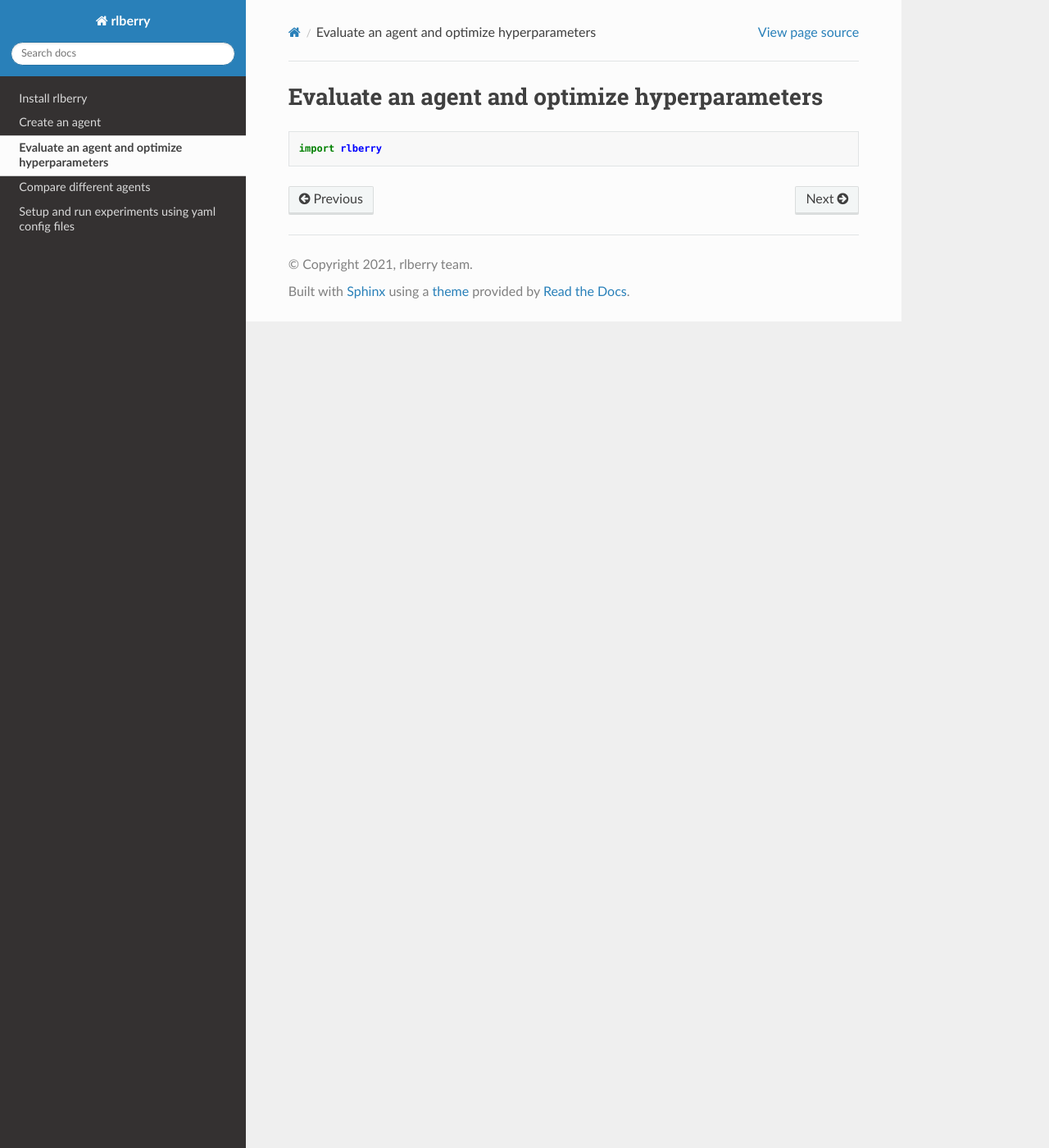
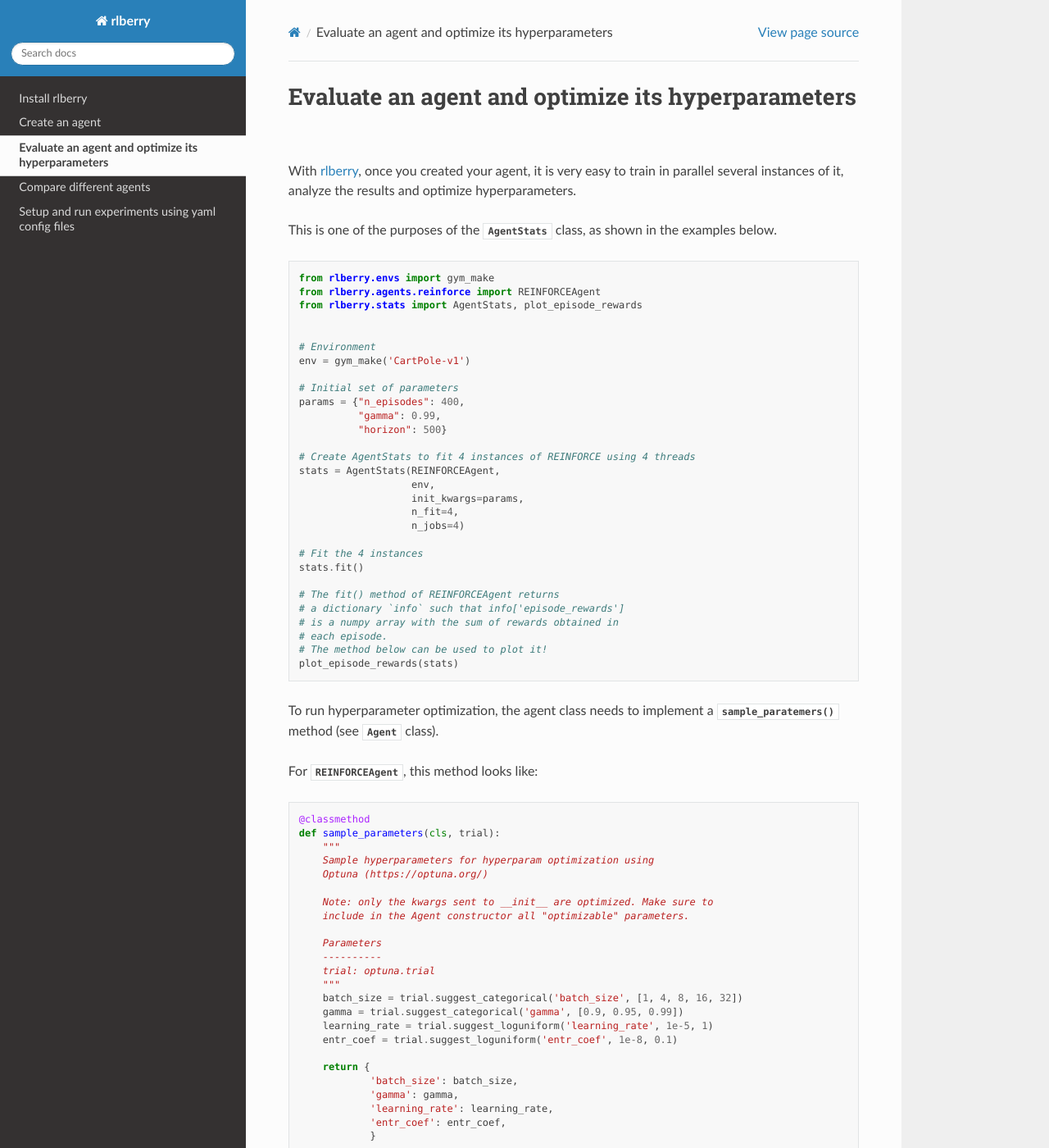
Before and after one commit to rlberry-py/rlberry, a Sphinx documentation site: the page built from docs/basics/evaluate_agent.rst, in a window 1280 px wide and 1400 px high. Shown: the whole window at 82% size. Built offline with Sphinx 7.4.7 and the Read the Docs theme 2.0.0, drawn with Linux system fonts in a browser that asks for light colours.

Commit message:
feat(project): docs and minor improvements

```diff
--- a/docs/basics/create_agent.rst
+++ b/docs/basics/create_agent.rst
@@ -7,6 +7,7 @@
 two methods to implement: :code:`fit()` and :code:`policy()`.
 
 The example below shows how to create an agent.
+
 
 .. code-block:: python
 
@@ -56,3 +57,7 @@
 
 
 .. note:: It's important that you agent accepts optional `**kwargs` and pass it to the base class as :code:`Agent.__init__(self, env, **kwargs)`.
+
+
+.. seealso::
+    Documentation of the :class:`~rlberry.agents.agent.Agent` class.
--- a/docs/basics/evaluate_agent.rst
+++ b/docs/basics/evaluate_agent.rst
@@ -1,8 +1,75 @@
 .. _rlberry: https://github.com/rlberry-py/rlberry
 
-Evaluate an agent and optimize hyperparameters
+Evaluate an agent and optimize its hyperparameters
 ##############################################
+
+With rlberry_, once you created your agent, it is very easy to train in parallel
+several instances of it, analyze the results and optimize hyperparameters.
+
+This is one of the purposes of the :class:`~rlberry.stats.agent_stats.AgentStats` class,
+as shown in the examples below.
 
 .. code-block:: python
 
-    import rlberry
+    from rlberry.envs import gym_make
+    from rlberry.agents.reinforce import REINFORCEAgent
+    from rlberry.stats import AgentStats, plot_episode_rewards
+
+
+    # Environment
+    env = gym_make('CartPole-v1')
+
+    # Initial set of parameters
+    params = {"n_episodes": 400,
+              "gamma": 0.99,
+              "horizon": 500}
+
+    # Create AgentStats to fit 4 instances of REINFORCE using 4 threads
+    stats = AgentStats(REINFORCEAgent,
+                       env,
+                       init_kwargs=params,
+                       n_fit=4,
+                       n_jobs=4)
+
+    # Fit the 4 instances
+    stats.fit()
+
+    # The fit() method of REINFORCEAgent returns
+    # a dictionary `info` such that info['episode_rewards']
+    # is a numpy array with the sum of rewards obtained in
+    # each episode.
+    # The method below can be used to plot it!
+    plot_episode_rewards(stats)
+
+
+To run hyperparameter optimization, the agent class needs to implement a
+:meth:`sample_paratemers` method (see :class:`~rlberry.agents.agent.Agent` class).
+
+For :class:`~rlberry.agents.reinforce.reinforce.REINFORCEAgent`, this method looks like:
+
+.. code-block:: python
+
+    @classmethod
+    def sample_parameters(cls, trial):
+        """
+        Sample hyperparameters for hyperparam optimization using
+        Optuna (https://optuna.org/)
+
+        Note: only the kwargs sent to __init__ are optimized. Make sure to
+        include in the Agent constructor all "optimizable" parameters.
+
+        Parameters
+        ----------
+        trial: optuna.trial
+        """
+        batch_size = trial.suggest_categorical('batch_size', [1, 4, 8, 16, 32])
+        gamma = trial.suggest_categorical('gamma', [0.9, 0.95, 0.99])
+        learning_rate = trial.suggest_loguniform('learning_rate', 1e-5, 1)
+        entr_coef = trial.suggest_loguniform('entr_coef', 1e-8, 0.1)
+
+        return {
+                'batch_size': batch_size,
+                'gamma': gamma,
+                'learning_rate': learning_rate,
+                'entr_coef': entr_coef,
+                }
--- a/docs/index.rst
+++ b/docs/index.rst
@@ -11,8 +11,8 @@
 .. _rlberry: https://github.com/rlberry-py/rlberry
 
 
-A RL Library for Research and Education
-===================================
+An RL Library for Research and Education
+========================================
 
 **Writing reinforcement learning algorithms is fun!** *But after the fun, we have
 lots of boring things to implement*: run our agents in parallel, average and plot results,
```
Also changed, not shown: 3 other files.
